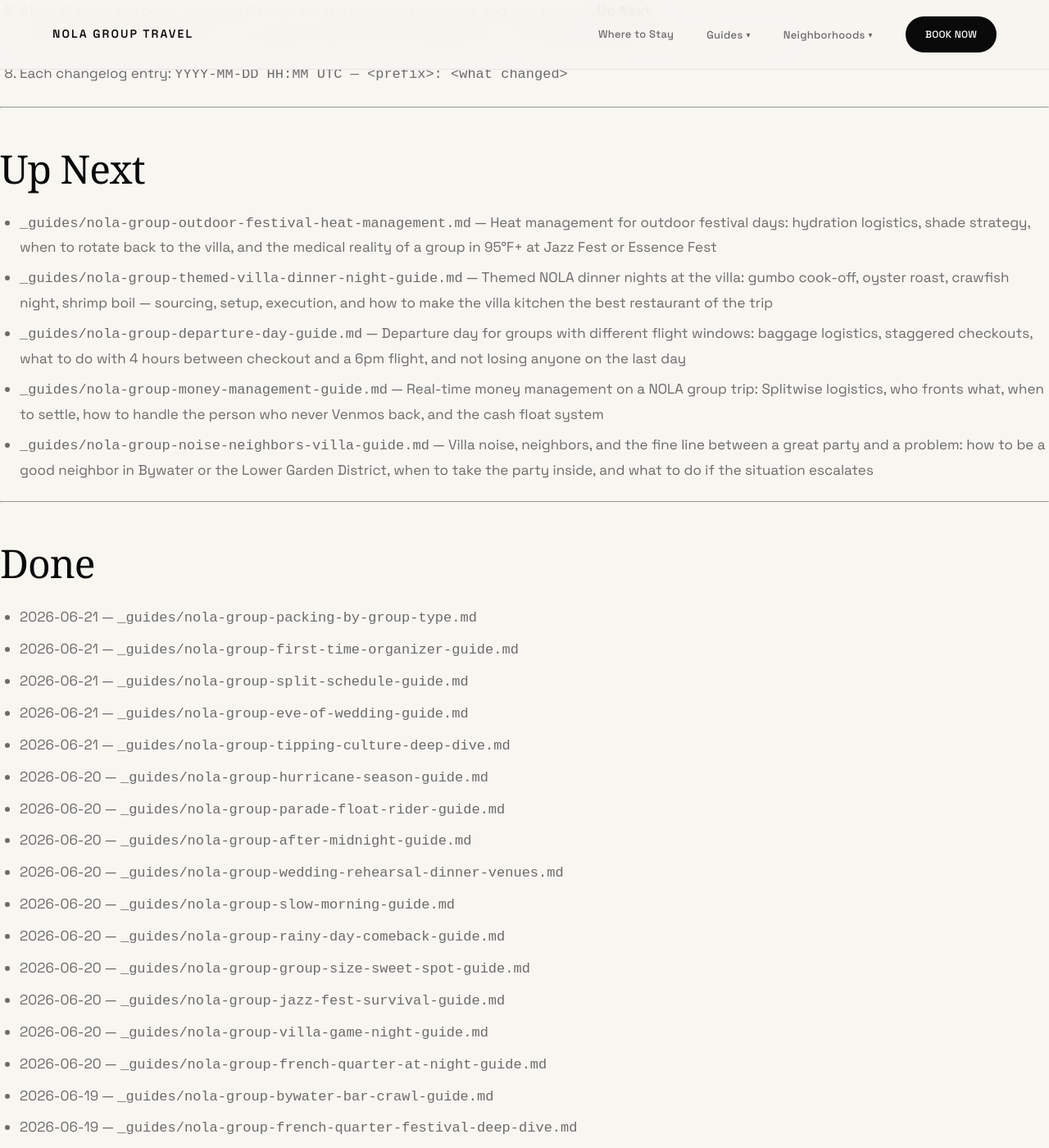
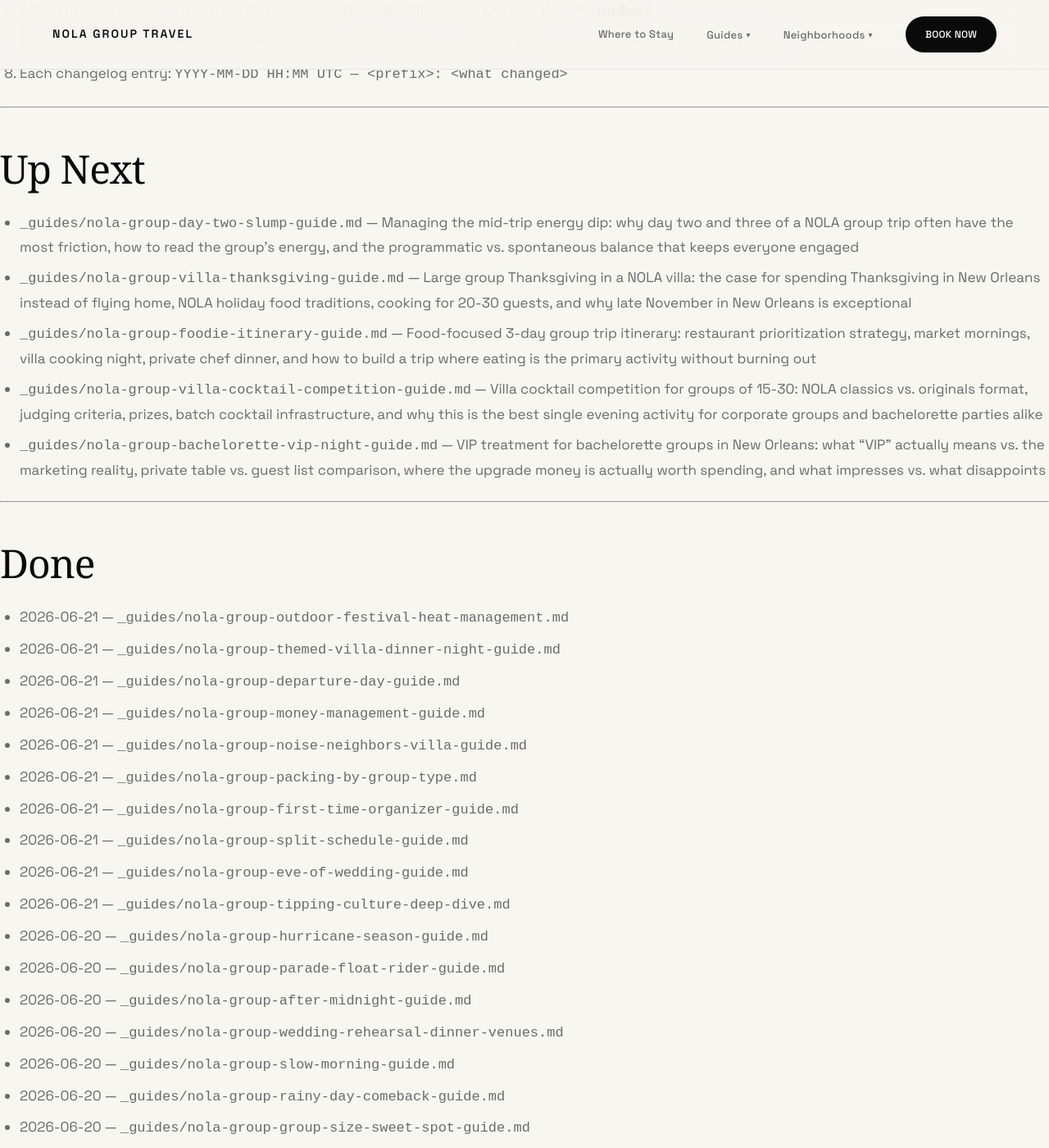
Before and after one commit to sjworth-dev/nola-group-travel, a Jekyll site: the page built from ROADMAP.md, in a window 1280 px wide and 1400 px high, scrolled down 3609 px. Shown: the whole window at 82% size. Built offline with Jekyll 4.4.1, drawn with Linux system fonts in a browser that asks for light colours; some web fonts are replaced; our own code applies the rules of GitHub Pages for plain Markdown files.

Commit message:
seo: update ROADMAP — move 5 items to Done, add 5 new Up Next items, log changelog entries
Co-Authored-By: Claude Sonnet 4.6 <noreply@anthropic.com>
Claude-Session: https://claude.ai/code/session_01RQWHMmyfbF6HcfTUFQjZbJ

```diff
--- a/ROADMAP.md
+++ b/ROADMAP.md
@@ -99,16 +99,21 @@ New guides go in `_guides/<slug>.md`. New neighborhood pages go in `_neighborhoo
 
 ## Up Next
 
-- `_guides/nola-group-outdoor-festival-heat-management.md` — Heat management for outdoor festival days: hydration logistics, shade strategy, when to rotate back to the villa, and the medical reality of a group in 95°F+ at Jazz Fest or Essence Fest
-- `_guides/nola-group-themed-villa-dinner-night-guide.md` — Themed NOLA dinner nights at the villa: gumbo cook-off, oyster roast, crawfish night, shrimp boil — sourcing, setup, execution, and how to make the villa kitchen the best restaurant of the trip
-- `_guides/nola-group-departure-day-guide.md` — Departure day for groups with different flight windows: baggage logistics, staggered checkouts, what to do with 4 hours between checkout and a 6pm flight, and not losing anyone on the last day
-- `_guides/nola-group-money-management-guide.md` — Real-time money management on a NOLA group trip: Splitwise logistics, who fronts what, when to settle, how to handle the person who never Venmos back, and the cash float system
-- `_guides/nola-group-noise-neighbors-villa-guide.md` — Villa noise, neighbors, and the fine line between a great party and a problem: how to be a good neighbor in Bywater or the Lower Garden District, when to take the party inside, and what to do if the situation escalates
+- `_guides/nola-group-day-two-slump-guide.md` — Managing the mid-trip energy dip: why day two and three of a NOLA group trip often have the most friction, how to read the group's energy, and the programmatic vs. spontaneous balance that keeps everyone engaged
+- `_guides/nola-group-villa-thanksgiving-guide.md` — Large group Thanksgiving in a NOLA villa: the case for spending Thanksgiving in New Orleans instead of flying home, NOLA holiday food traditions, cooking for 20-30 guests, and why late November in New Orleans is exceptional
+- `_guides/nola-group-foodie-itinerary-guide.md` — Food-focused 3-day group trip itinerary: restaurant prioritization strategy, market mornings, villa cooking night, private chef dinner, and how to build a trip where eating is the primary activity without burning out
+- `_guides/nola-group-villa-cocktail-competition-guide.md` — Villa cocktail competition for groups of 15-30: NOLA classics vs. originals format, judging criteria, prizes, batch cocktail infrastructure, and why this is the best single evening activity for corporate groups and bachelorette parties alike
+- `_guides/nola-group-bachelorette-vip-night-guide.md` — VIP treatment for bachelorette groups in New Orleans: what "VIP" actually means vs. the marketing reality, private table vs. guest list comparison, where the upgrade money is actually worth spending, and what impresses vs. what disappoints
 
 ---
 
 ## Done
 
+- 2026-06-21 — `_guides/nola-group-outdoor-festival-heat-management.md`
+- 2026-06-21 — `_guides/nola-group-themed-villa-dinner-night-guide.md`
+- 2026-06-21 — `_guides/nola-group-departure-day-guide.md`
+- 2026-06-21 — `_guides/nola-group-money-management-guide.md`
+- 2026-06-21 — `_guides/nola-group-noise-neighbors-villa-guide.md`
 - 2026-06-21 — `_guides/nola-group-packing-by-group-type.md`
 - 2026-06-21 — `_guides/nola-group-first-time-organizer-guide.md`
 - 2026-06-21 — `_guides/nola-group-split-schedule-guide.md`
@@ -579,6 +584,11 @@ New guides go in `_guides/<slug>.md`. New neighborhood pages go in `_neighborhoo
 2026-06-21 00:20 UTC — content: add _guides/nola-group-split-schedule-guide.md — split schedule model for mixed-energy, mixed-budget, and mixed-interest NOLA groups with hub-and-spoke framework and reunion timing
 2026-06-21 00:30 UTC — content: add _guides/nola-group-eve-of-wedding-guide.md — the night before the wedding: post-rehearsal-dinner two-track structure, transportation logistics, getting-ready setup, and morning-of timeline
 2026-06-21 00:40 UTC — content: add _guides/nola-group-tipping-culture-deep-dive.md — tipping musicians, brass bands, bartenders, villa staff, tour guides, private chefs, and drivers with group-specific protocols and cheat sheet
+2026-06-21 01:00 UTC — content: add _guides/nola-group-outdoor-festival-heat-management.md — heat management for outdoor festival days: hydration logistics, shade strategy, villa rotation system, and the medical reality of a group in 95°F+ at Jazz Fest or Essence Fest
+2026-06-21 01:10 UTC — content: add _guides/nola-group-themed-villa-dinner-night-guide.md — themed NOLA dinner nights at the villa: gumbo cook-off, oyster roast, crawfish night, shrimp boil — sourcing, setup, execution for groups of 15-30
+2026-06-21 01:20 UTC — content: add _guides/nola-group-departure-day-guide.md — departure day for groups with different flight windows: baggage logistics, staggered checkouts, the bridge window strategy, and MSY airport timing
+2026-06-21 01:30 UTC — content: add _guides/nola-group-money-management-guide.md — Splitwise logistics, cash float system, who fronts what, when to settle, and how to handle the person who never Venmos back
+2026-06-21 01:40 UTC — content: add _guides/nola-group-noise-neighbors-villa-guide.md — villa noise and the social contract in Bywater and the LGD: the 10pm outdoor transition, NOLA ordinance reality, and managing group members who don't self-regulate
 2026-06-20 15:15 UTC — content: add _guides/nola-group-rainy-day-comeback-guide.md — rainy day comeback plan for groups of 15-30: NOLA rain patterns, indoor alternatives by neighborhood, villa-as-activity pivot, evening comeback structure
 2026-06-18 13:00 UTC — content: add _guides/nola-group-cocktail-party-hosting-guide.md — villa cocktail party for 30+: batch cocktails, canapé sourcing, courtyard setup, 3-hour party structure, and merging sub-groups
 2026-06-18 10:00 UTC — content: add _guides/nola-group-riverfront-picnic-guide.md — Woldenberg Park and Moonwalk riverfront picnic guide for groups of 20 with French Market sourcing, sunset timing, and evening transition structure
```
